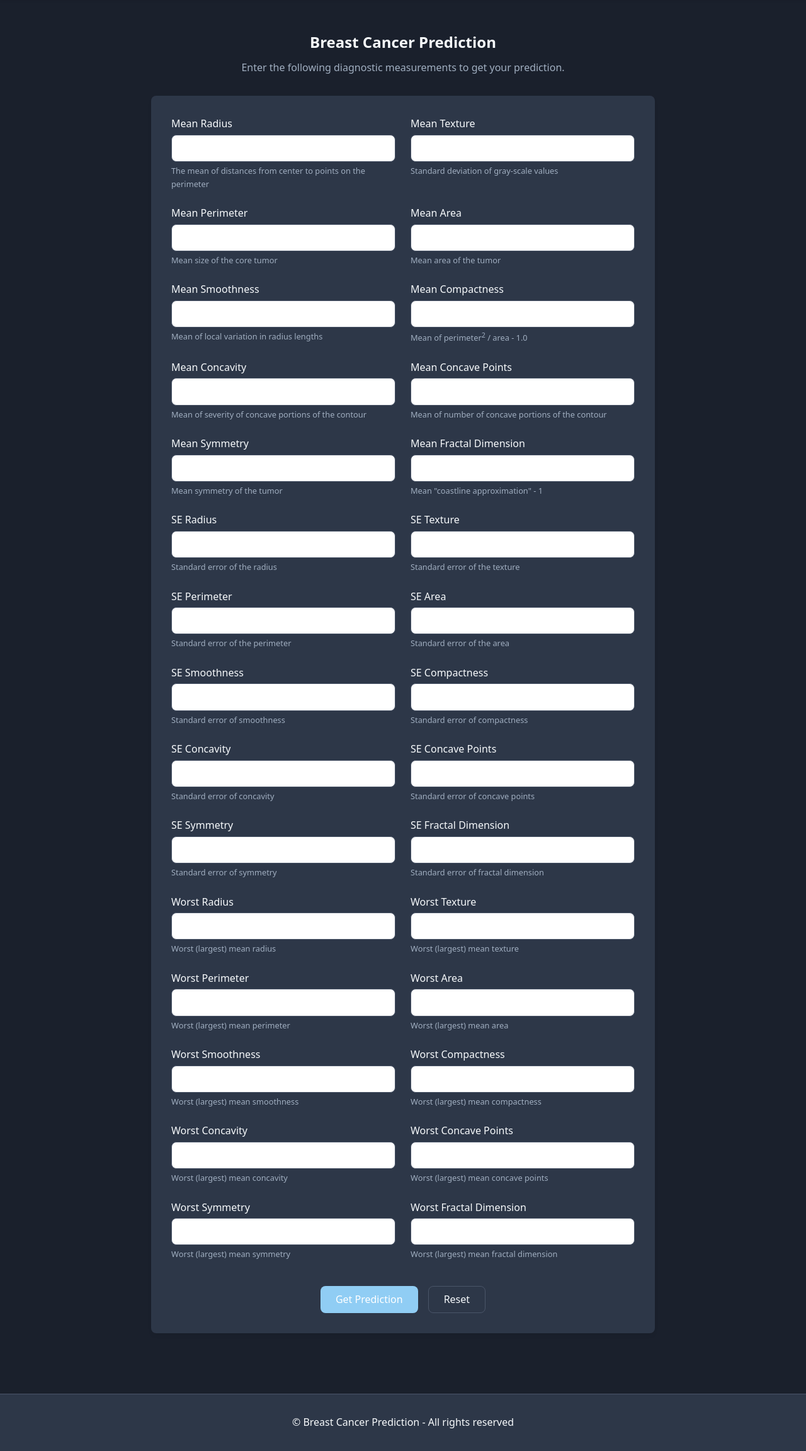
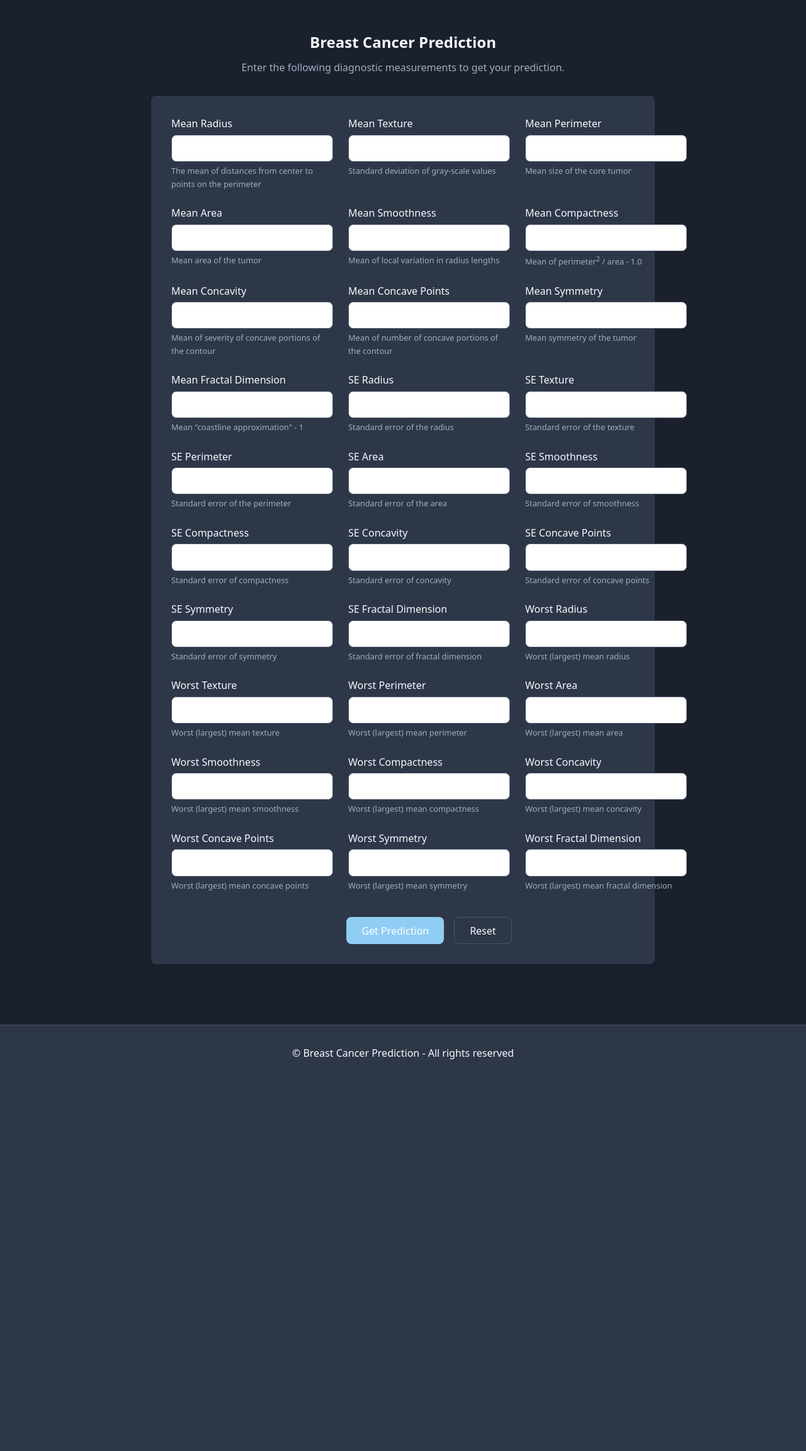
Before and after one commit to Wills17/Breast-Cancer-Prediction, a Flask app: page /predict in a window 1280 px wide. Shown: the part 70-2374 px from the top of the page at 63% size. After the commit the page ends 1752 px from the top, so only its background shows below. Run offline with Flask 3, Linux system fonts and the light colour scheme; parts of the project's set-up code (start-up, migrations or seed data) failed here and were passed over.

Commit message:
Update navigation layout to use 3 columns and adjust button container span

```diff
--- a/static/css/styles.css
+++ b/static/css/styles.css
@@ -317,7 +317,7 @@ nav ul li a:hover::after {
   border-radius: var(--radius);
   box-shadow: 0 4px 6px rgba(0, 0, 0, 0.05);
   display: grid;
-  grid-template-columns: repeat(2, 1fr);
+  grid-template-columns: repeat(3, 1fr); /* Change to 3 columns */
   gap: 1.5rem;
 }
 
@@ -352,7 +352,7 @@ nav ul li a:hover::after {
 }
 
 .button-container {
-  grid-column: span 2;
+  grid-column: span 3;
   display: flex;
   justify-content: center;
   gap: 1rem;
```
